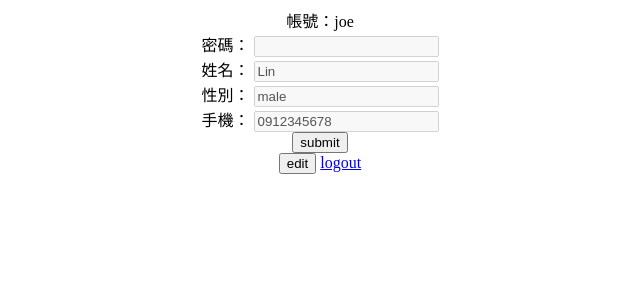
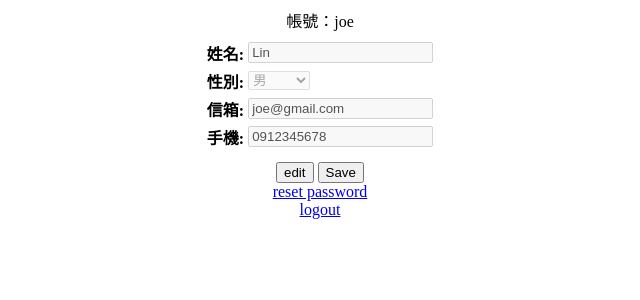
Before and after one commit to AbelNTU/Django_tutorial, a Django app: page /personal/ in a window 1280 px wide. Shown: the top 300 px of the page, without its empty margins (320-960 px from the left). Run offline with Django 3.2, Linux system fonts and the light colour scheme; a user stored in the database is signed in; data comes from the database, SQL or seed files in the repository; both versions use the stored data as it was after the commit.

Commit message:
MD first completed

```diff
--- a/shop/form.py
+++ b/shop/form.py
@@ -1,6 +1,5 @@
 from django.forms import ModelForm
 #from django.contrib.auth.models import User
-from django.db import models
 from .models import User
 from django.contrib.auth.forms import UserCreationForm
 
@@ -19,14 +18,13 @@ class RegisterForm(UserCreationForm):
             "phone":"手機",
         }
 
-'''
-class LoginForm(ModelForm):
-    class Meta:
-        model = User
-        fields = UserCreationForm.Meta.fields + ('username','password1')
-
 class EditForm(ModelForm):
     class Meta:
         model = User
-        fields =
-'''
+        fields = ('name','sex','email','phone')
+        labels = {
+            "name":"姓名",
+            "sex":"性別",
+            "email":"信箱",
+            "phone":"手機",
+        }
--- a/shop/templates/login.html
+++ b/shop/templates/login.html
@@ -9,6 +9,7 @@
     <input type="text" name="username" required><br>
     <label for="password">密碼：</label>
     <input type="password" name="password" required><br>
-    <button type="submit" >submit</button>
+    <button type="submit" >登入</button>
 </form>
+<font color="red">{{ error_message }}</font>
 </center>
--- a/shop/templates/personal.html
+++ b/shop/templates/personal.html
@@ -3,28 +3,23 @@
     <meta charset="utf-8">
     <script>
         function undisable() {
-            list = document.getElementsByClassName("edit")
-            for (var i = 0; i < list.length; i++) {
-                list[i].disabled = false
-            }
-
+            form = document.getElementById("personal_edit_form")
+            form.disabled = false
         }
     </script>
 </head>
 <center>
+<label>帳號：{{ account }}</label><br>
 <form method="POST">
 {% csrf_token %}
-    <label>帳號：{{ account }}</label><br>
-    <label for="password">密碼：</label>
-    <input type="text"  class="edit" disabled name="password"><br>
-    <label for="name">姓名：</label>
-    <input type="text" class="edit" disabled value="{{ name }}" name="name"><br>
-    <label for="sex">性別：</label>
-    <input type="text" class="edit" disabled value="{{ sex }}" name="sex"><br>
-    <label for="phone">手機：</label>
-    <input type="text" class="edit" disabled value="{{ phone }}" name="phone"><br>
-    <button type="submit">submit</button>
+    <fieldset id="personal_edit_form" style="border:0;" disabled>
+        <table>
+            {{ form }}
+        </table>
+    </fieldset>
+    <input type="button" onclick="undisable()" value="edit"></input>
+    <button type="submit">Save</button>
 </form>
-<button onclick="undisable();">edit</button>
+<a href="/reset/">reset password</a><br>
 <a href="/logout/">logout</a>
 </center>
--- a/shop/templates/register.html
+++ b/shop/templates/register.html
@@ -2,6 +2,7 @@
 <head>
     <meta charset="utf-8">
 </head>
+<body>
     <center>
         <form method="POST" class="post-form">
         {% csrf_token %}
@@ -11,3 +12,4 @@
             <button type="submit">submit</button>
         </form>
     </center>
+</body>
--- a/shop/urls.py
+++ b/shop/urls.py
@@ -7,4 +7,5 @@ urlpatterns = [
     url(r'^login/',views.User_login),
     url(r'^personal/',views.personal),
     url(r'^logout/',views.User_logout),
+    url(r'^reset',views.reset_password),
 ]
--- a/shop/views.py
+++ b/shop/views.py
@@ -1,8 +1,9 @@
 from django.shortcuts import render
-from .form import RegisterForm
+from .form import RegisterForm, EditForm
 from django.http import HttpResponseRedirect
 from django.contrib.auth import authenticate, login, logout
 from .models import User
+from django.contrib.auth.forms import SetPasswordForm
 # Create your views here.
 
 def register(request):
@@ -17,7 +18,6 @@ def register(request):
             return HttpResponseRedirect('/')
     else:
         form = RegisterForm()
-        return render(request,'register.html',{'form':form,})
     return render(request,'register.html',{'form':form,})
 
 def User_login(request):
@@ -41,19 +41,27 @@ def User_logout(request):
 def personal(request):
     if not request.user.is_authenticated():
         return HttpResponseRedirect('/login/')
+    instance = User.objects.get(username=request.user.username)
     if request.method == 'POST':
-        print(request.user.username)
-        user = User.objects.get(username=request.user.username)
-        user.name = request.POST.get('name')
-        user.sex = request.POST.get('sex')
-        user.phone = request.POST.get('phone')
-        user.save()
-        return HttpResponseRedirect('/personal/')
+        form = EditForm(request.POST,instance=instance)
+        if form.is_valid():
+            form.save()
     else:
-        return render(request, 'personal.html',{'account':request.user.username, 'password':request.user.password,
-                                                'name':request.user.name, 'sex':request.user.sex,
-                                                'phone':request.user.phone})
-    return HttpResponseRedirect('/login/')
+        form = EditForm(instance=instance)
+    return render(request, 'personal.html',
+        {
+            'account': request.user.username,
+            'form':form
+        })
+
+def reset_password(request):
+    if not request.user.is_authenticated():
+        return HttpResponseRedirect('/login/')
+    form = SetPasswordForm(user=request.user)
+    if form.is_valid():
+        form.save()
+        return HttpResponseRedirect('/logout/')
+    return render(request, 'reset.html',{ 'form':form })
 
 def home(request):
     return render(request,'home.html')
```
Also changed, not shown: shop/templates/reset.html (added, +7 -0 lines), README.md, db.sqlite3, iamges/img_5.png (added), iamges/img_6.png (added), iamges/img_7.png (added), iamges/img_8.png (added), iamges/img_9.png (added). Lines whose indentation alone changed are shown as unchanged.
